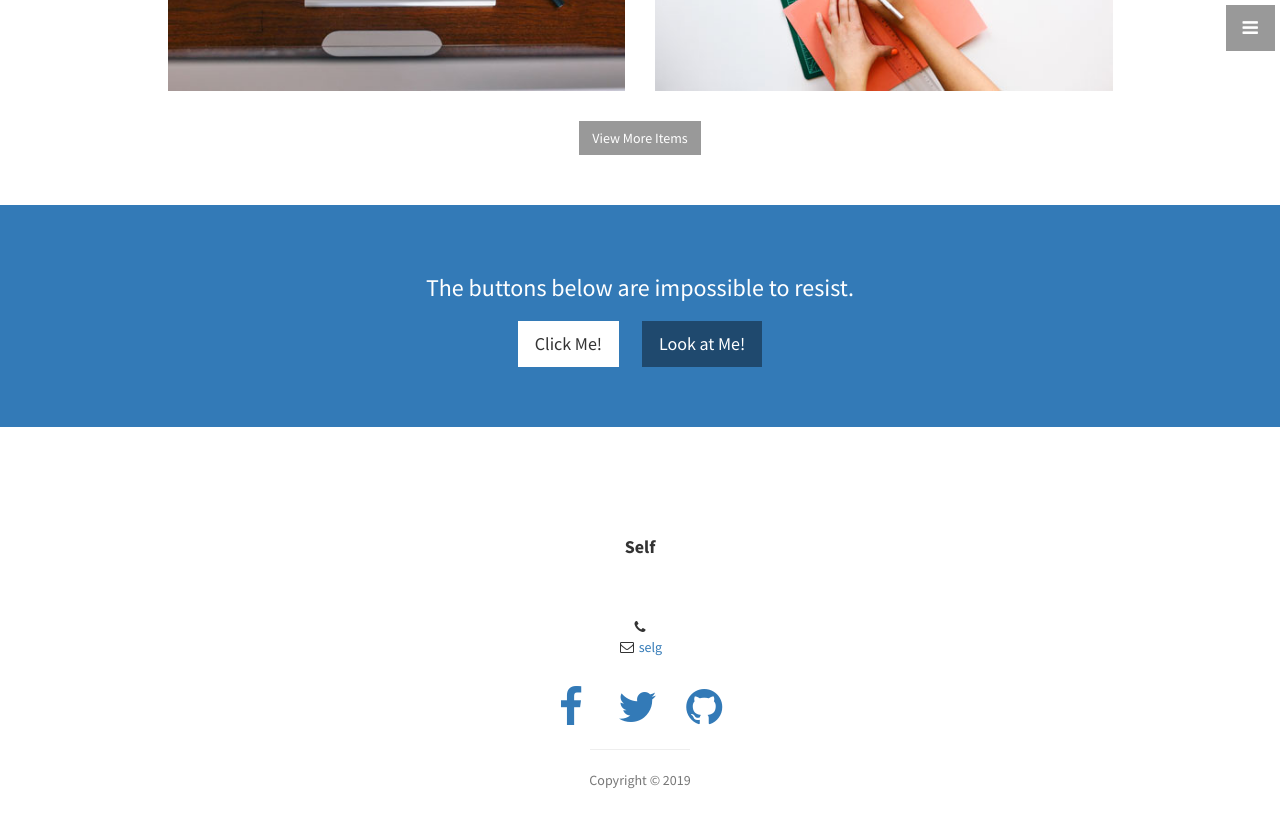
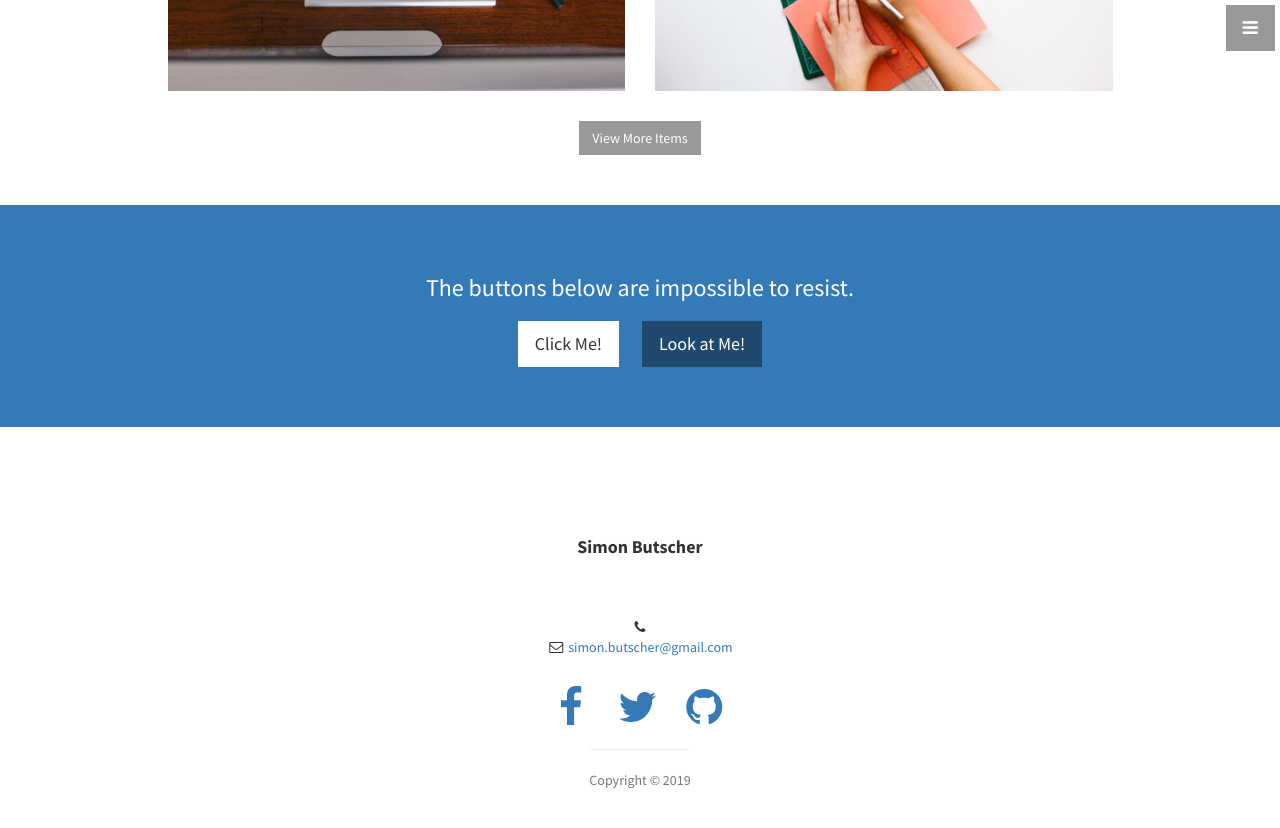
Before and after one commit to SimonButscher/home, a Jekyll site: the page built from index.html, in a window 1280 px wide and 900 px high, scrolled down 2665 px. Shown: the top 828 px of the window. Built offline with Jekyll 4.4.1, drawn with Linux system fonts in a browser that asks for light colours.

Commit message:
Update _config.yml

```diff
--- a/_config.yml
+++ b/_config.yml
@@ -9,11 +9,9 @@ baseurl: "" # the subpath of your site, e.g. /blog/
 url: "" # the base hostname & protocol for your site
 
 # User setting
-owner: Self
-email: selg
-facebook_username:
-twitter_username:
-github_username:
+owner: Simon Butscher
+email: simon.butscher@gmail.com
+github_username: SimonButscher
 address:
   - line:
   - line:
@@ -21,8 +19,5 @@ address:
 telephone:
 copyright:
 
-# API settings
-google_api_key:
-
 # Build settings
 markdown: kramdown
```
